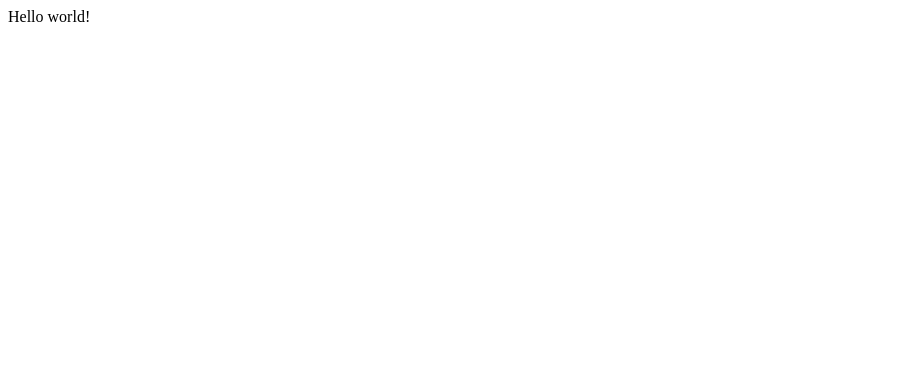
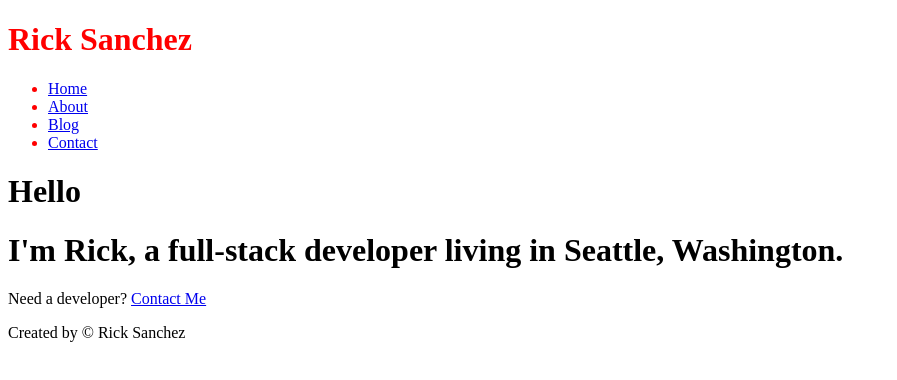
Before and after one commit to akhildhiman/gatsby-bootcamp, a Gatsby site: page / in a window 1280 px wide. Shown: the whole page, without its empty margins (0-897 px from the left). Built offline with nearby package versions, Linux system fonts and the light colour scheme; Gatsby itself is replaced by a stand-in of ours.

Commit message:
add basic layout

```diff
--- /dev/null
+++ b/src/components/footer.js
@@ -0,0 +1,7 @@
+import React from "react"
+
+const Footer = () => {
+  return <div>Created by &copy; Rick Sanchez</div>
+}
+
+export default Footer
--- /dev/null
+++ b/src/components/header.js
@@ -0,0 +1,26 @@
+import React from "react"
+import { Link } from "gatsby"
+
+const Header = () => {
+  return (
+    <div style={{ color: "red" }}>
+      <h1>Rick Sanchez</h1>
+      <ul>
+        <li>
+          <Link to="/">Home</Link>
+        </li>
+        <li>
+          <Link to="/about">About</Link>
+        </li>
+        <li>
+          <Link to="/blog">Blog</Link>
+        </li>
+        <li>
+          <Link to="/contact">Contact</Link>
+        </li>
+      </ul>
+    </div>
+  )
+}
+
+export default Header
--- /dev/null
+++ b/src/components/layout.js
@@ -0,0 +1,15 @@
+import React from "react"
+import Header from "./header"
+import Footer from "./footer"
+
+const Layout = props => {
+  return (
+    <>
+      <Header />
+      <div>{props.children}</div>
+      <Footer />
+    </>
+  )
+}
+
+export default Layout
--- a/src/pages/index.js
+++ b/src/pages/index.js
@@ -1,5 +1,16 @@
 import React from "react"
+import Layout from "../components/layout"
 
-export default function Home() {
-  return <div>Hello world!</div>
+const IndexPage = () => {
+  return (
+    <Layout>
+      <h1>Hello</h1>
+      <h1>I'm Rick, a full-stack developer living in Seattle, Washington.</h1>
+      <p>
+        Need a developer? <a href="www.google.com"> Contact Me</a>
+      </p>
+    </Layout>
+  )
 }
+
+export default IndexPage
```
Also changed, not shown: src/pages/about.js (added, +16 -0 lines), src/pages/blog.js (added, +16 -0 lines), src/pages/contact.js (added, +15 -0 lines).
